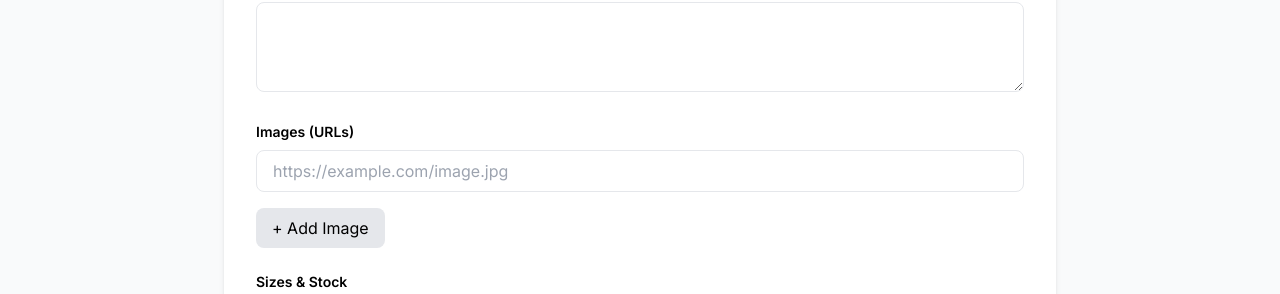
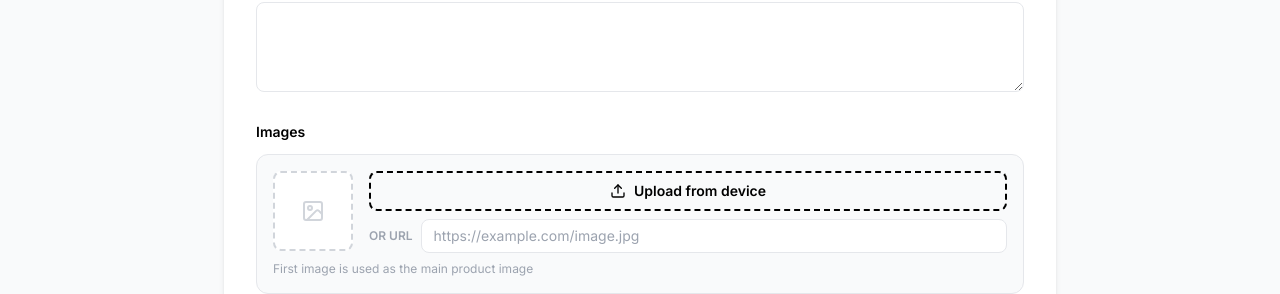
Before and after one commit to anesszereg/foot_zone, a React (Create React App) app: page /admin/products/new in a window 1280 px wide. Shown: the part 541-835 px from the top of the page. Built offline with nearby package versions, Linux system fonts and the light colour scheme; no server answers; a web font is replaced by a local one.

Commit message:
Image upload: multer backend endpoint + file upload UI in admin product form

```diff
--- a/src/pages/admin/AdminProductForm.jsx
+++ b/src/pages/admin/AdminProductForm.jsx
@@ -1,7 +1,7 @@
 import React, { useState, useEffect } from 'react';
 import { useNavigate, useParams, Link } from 'react-router-dom';
 import AdminNav from '../../components/AdminNav';
-import { ArrowLeft } from 'lucide-react';
+import { ArrowLeft, Upload, X, Image } from 'lucide-react';
 import API_BASE_URL from '../../config/api';
 
 const AdminProductForm = () => {
@@ -27,6 +27,7 @@ const AdminProductForm = () => {
   });
 
   const [loading, setLoading] = useState(false);
+  const [uploadingIndex, setUploadingIndex] = useState(null);
   const [sizeInput, setSizeInput] = useState('');
   const [sizeStockInput, setSizeStockInput] = useState('');
   const [colorInput, setColorInput] = useState('');
@@ -61,6 +62,31 @@ const AdminProductForm = () => {
     const newImages = [...formData.images];
     newImages[index] = value;
     setFormData(prev => ({ ...prev, images: newImages }));
+  };
+
+  const handleImageFileUpload = async (index, file) => {
+    if (!file) return;
+    setUploadingIndex(index);
+    try {
+      const token = localStorage.getItem('adminToken');
+      const uploadData = new FormData();
+      uploadData.append('image', file);
+      const response = await fetch(`${API_BASE_URL}/api/upload`, {
+        method: 'POST',
+        headers: { 'Authorization': `Bearer ${token}` },
+        body: uploadData
+      });
+      if (response.ok) {
+        const { url } = await response.json();
+        handleImageChange(index, url);
+      } else {
+        alert('Failed to upload image');
+      }
+    } catch (err) {
+      alert('Upload error: ' + err.message);
+    } finally {
+      setUploadingIndex(null);
+    }
   };
 
   const addImageField = () => {
@@ -284,33 +310,71 @@ const AdminProductForm = () => {
             </div>
 
             <div>
-              <label className="block text-sm font-semibold mb-2">Images (URLs)</label>
+              <label className="block text-sm font-semibold mb-3">Images</label>
+              <div className="space-y-3">
                 {formData.images.map((image, index) => (
-                <div key={index} className="flex gap-2 mb-2">
+                  <div key={index} className="border rounded-xl p-4 bg-gray-50">
+                    <div className="flex gap-4 items-start">
+                      {/* Preview */}
+                      <div className="w-20 h-20 rounded-lg border-2 border-dashed border-gray-300 flex items-center justify-center overflow-hidden flex-shrink-0 bg-white">
+                        {image ? (
+                          <img src={image} alt="preview" className="w-full h-full object-cover rounded-lg" onError={e => e.target.style.display='none'} />
+                        ) : (
+                          <Image size={24} className="text-gray-300" />
+                        )}
+                      </div>
+
+                      <div className="flex-1 space-y-2">
+                        {/* File upload button */}
+                        <label className={`flex items-center gap-2 px-4 py-2 rounded-lg border-2 border-dashed cursor-pointer transition w-full justify-center text-sm font-semibold ${
+                          uploadingIndex === index
+                            ? 'border-gray-300 text-gray-400 bg-gray-100 cursor-not-allowed'
+                            : 'border-black hover:bg-black hover:text-white'
+                        }`}>
+                          <Upload size={16} />
+                          {uploadingIndex === index ? 'Uploading...' : 'Upload from device'}
                           <input
-                    type="url"
+                            type="file"
+                            accept="image/*"
+                            className="hidden"
+                            disabled={uploadingIndex !== null}
+                            onChange={(e) => e.target.files[0] && handleImageFileUpload(index, e.target.files[0])}
+                          />
+                        </label>
+
+                        {/* URL input */}
+                        <div className="flex items-center gap-2">
+                          <span className="text-xs text-gray-400 font-semibold uppercase">or URL</span>
+                          <input
+                            type="text"
                             value={image}
                             onChange={(e) => handleImageChange(index, e.target.value)}
                             placeholder="https://example.com/image.jpg"
-                    className="flex-1 px-4 py-2 border rounded-lg focus:outline-none focus:ring-2 focus:ring-black"
+                            className="flex-1 px-3 py-1.5 border rounded-lg text-sm focus:outline-none focus:ring-2 focus:ring-black"
                           />
+                        </div>
+                      </div>
+
                       {formData.images.length > 1 && (
                         <button
                           type="button"
                           onClick={() => removeImageField(index)}
-                      className="px-4 py-2 bg-red-500 text-white rounded-lg hover:bg-red-600"
+                          className="p-1.5 text-red-500 hover:bg-red-50 rounded-lg transition flex-shrink-0"
                         >
-                      Remove
+                          <X size={18} />
                         </button>
                       )}
                     </div>
+                    {index === 0 && <p className="text-xs text-gray-400 mt-2">First image is used as the main product image</p>}
+                  </div>
                 ))}
+              </div>
               <button
                 type="button"
                 onClick={addImageField}
-                className="mt-2 px-4 py-2 bg-gray-200 rounded-lg hover:bg-gray-300"
+                className="mt-3 px-4 py-2 border-2 border-dashed border-gray-300 rounded-lg text-sm text-gray-500 hover:border-black hover:text-black w-full transition"
               >
-                + Add Image
+                + Add another image
               </button>
             </div>
 
```
Also changed, not shown: 3 other files (tests, documents, lock files or other folders). Lines whose indentation alone changed are shown as unchanged.
